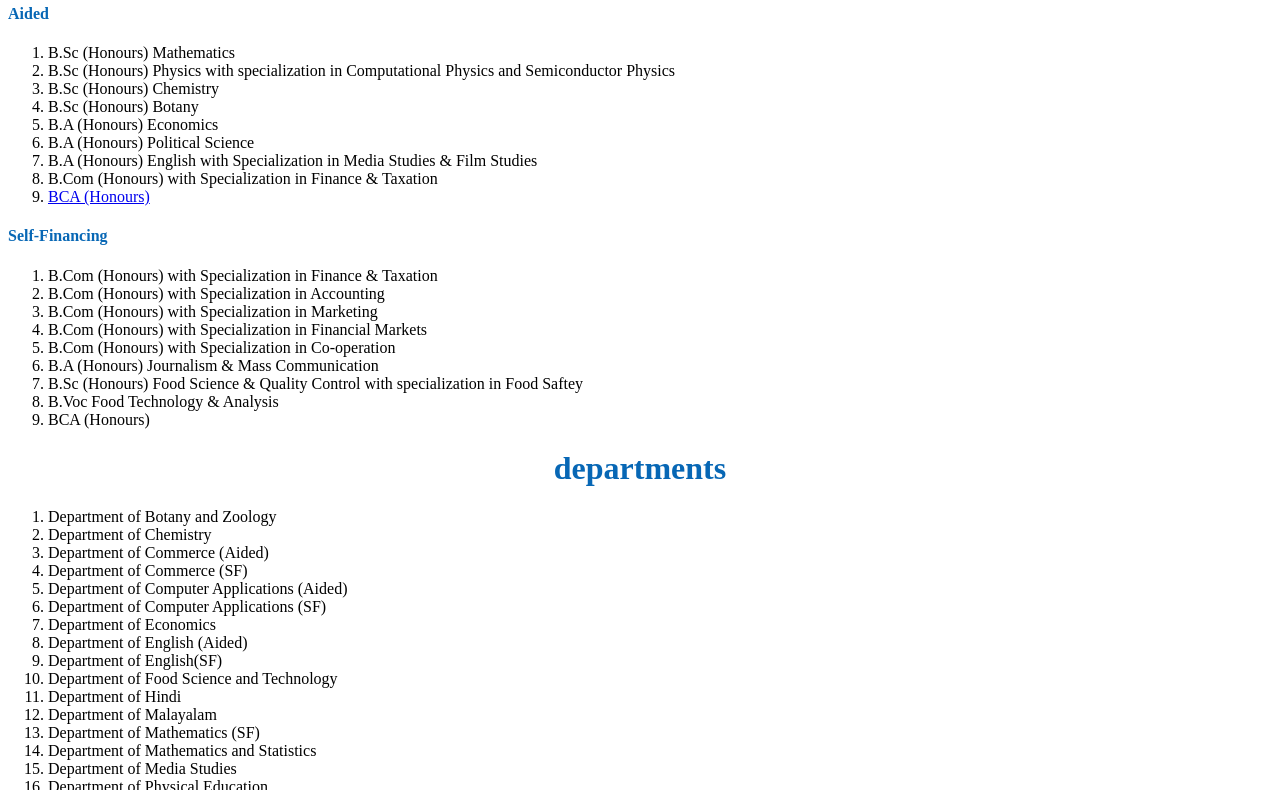
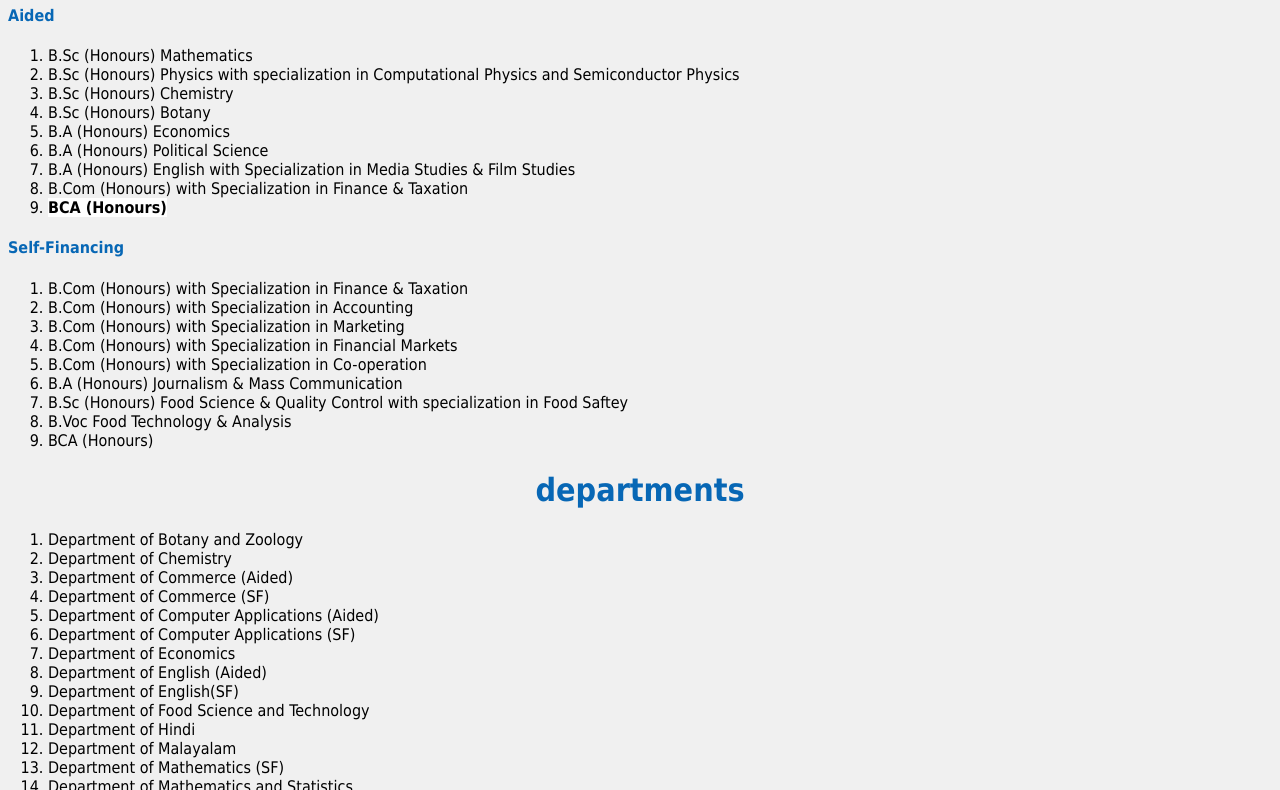
Before and after one commit to Bibin123123/wt_bibin, a plain HTML site: page Lab/pgm7.html in a window 1280 px wide. Shown: the part 279-1069 px from the top of the page. Drawn offline with Linux system fonts and the light colour scheme.

Commit message:
pgm7.html

```diff
--- a/Lab/pgm7.html
+++ b/Lab/pgm7.html
@@ -21,7 +21,7 @@ Code, Compile, Run and Debug online from anywhere in world.
 <head>
 
 	<title>college web page</title>
-	<link rel="stylesheet" href="college.css">
+	<link rel="stylesheet" href="PGM7.css">
 </head>
 <body>
 <nav>
@@ -51,7 +51,7 @@ Code, Compile, Run and Debug online from anywhere in world.
 	<li>B.A (Honours) Political Science</li>
 	<li>B.A (Honours) English with Specialization in Media Studies & Film Studies </li>
 	<li>B.Com (Honours) with Specialization in Finance & Taxation</li>
-	<li><a id="l2"href="departmentcss.html" target="_blank">BCA (Honours)</a></li>
+	<li><a id="l2"href="subpgm7.html" target="_blank">BCA (Honours)</a></li>
 </ol>
 <h4 style=" color:#0767b5;">Self-Financing</h4>
 <ol>
```
